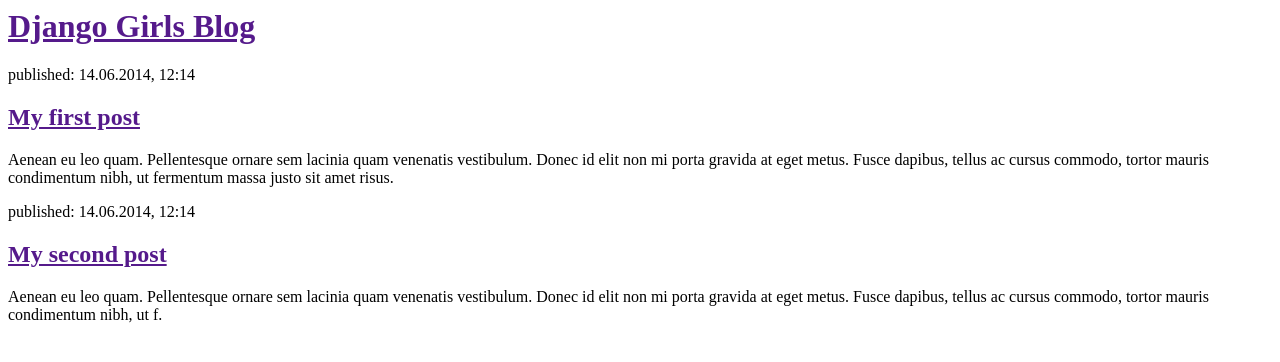
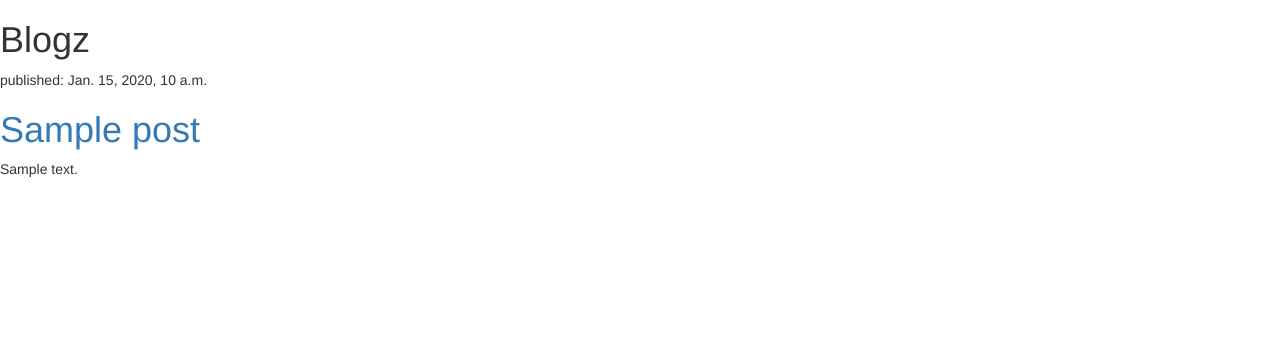
Before and after one commit to chrissiedeist/django_blog, a Django app: page / in a window 1280 px wide. Shown: the top 362 px of the page. Run offline with Django 3.2, Linux system fonts and the light colour scheme; tables that the repository leaves empty hold one stand-in row (values such as "Sample post"); some libraries are stand-ins or nearby versions.

Commit message:
Add post detail view

```diff
--- /dev/null
+++ b/blog/templates/blog/base.html
@@ -0,0 +1,17 @@
+<link rel="stylesheet" href="//maxcdn.bootstrapcdn.com/bootstrap/3.2.0/css/bootstrap.min.css">
+<link rel="stylesheet" href="//maxcdn.bootstrapcdn.com/bootstrap/3.2.0/css/bootstrap-theme.min.css">
+
+<html>
+    <head>
+        <title>Blogz</title>
+    </head>
+    <body>
+        <div>
+            <h1>Blogz</h1>
+            <div>
+              {% block content %}
+              {% endblock %}
+            </div>
+        </div>
+    </body>
+</html>
--- a/blog/templates/blog/post_list.html
+++ b/blog/templates/blog/post_list.html
@@ -1,22 +1,11 @@
-<html>
-    <head>
-        <title>Django Girls blog</title>
-    </head>
-    <body>
-        <div>
-            <h1><a href="">Django Girls Blog</a></h1>
-        </div>
+{% extends "blog/base.html" %}
 
-        <div>
-            <p>published: 14.06.2014, 12:14</p>
-            <h2><a href="">My first post</a></h2>
-            <p>Aenean eu leo quam. Pellentesque ornare sem lacinia quam venenatis vestibulum. Donec id elit non mi porta gravida at eget metus. Fusce dapibus, tellus ac cursus commodo, tortor mauris condimentum nibh, ut fermentum massa justo sit amet risus.</p>
-        </div>
-
-        <div>
-            <p>published: 14.06.2014, 12:14</p>
-            <h2><a href="">My second post</a></h2>
-            <p>Aenean eu leo quam. Pellentesque ornare sem lacinia quam venenatis vestibulum. Donec id elit non mi porta gravida at eget metus. Fusce dapibus, tellus ac cursus commodo, tortor mauris condimentum nibh, ut f.</p>
-        </div>
-    </body>
-</html>
+{% block content %}
+  {% for post in posts %}
+    <div>
+        <p>published: {{ post.published_date }}</p>
+        <h1><a href="{% url "blog.views.post_detail" pk=post.pk %}">{{ post.title }}</a></h1>
+        <p>{{ post.text|linebreaks }}</p>
+    </div>
+  {% endfor %}
+{% endblock content %}
--- a/blog/urls.py
+++ b/blog/urls.py
@@ -3,4 +3,5 @@
 
 urlpatterns = [
     url(r'^$', views.post_list),
+    url(r'^post/(?P<pk>[0-9]+)/$', views.post_detail),
 ]
--- a/blog/views.py
+++ b/blog/views.py
@@ -1,4 +1,11 @@
-from django.shortcuts import render
+from django.shortcuts import render, get_object_or_404
+from django.utils import timezone
+from .models import Post
 
 def post_list(request):
-  return render(request, 'blog/post_list.html', {})
+  posts = Post.objects.all()
+  return render(request, 'blog/post_list.html', { 'posts': posts })
+
+def post_detail(request, pk):
+  post = get_object_or_404(Post, pk=pk)
+  return render(request, 'blog/post_detail.html', { 'post': post })
```
Also changed, not shown: blog/templates/blog/post_detail.html (added, +13 -0 lines), 1 other file.
